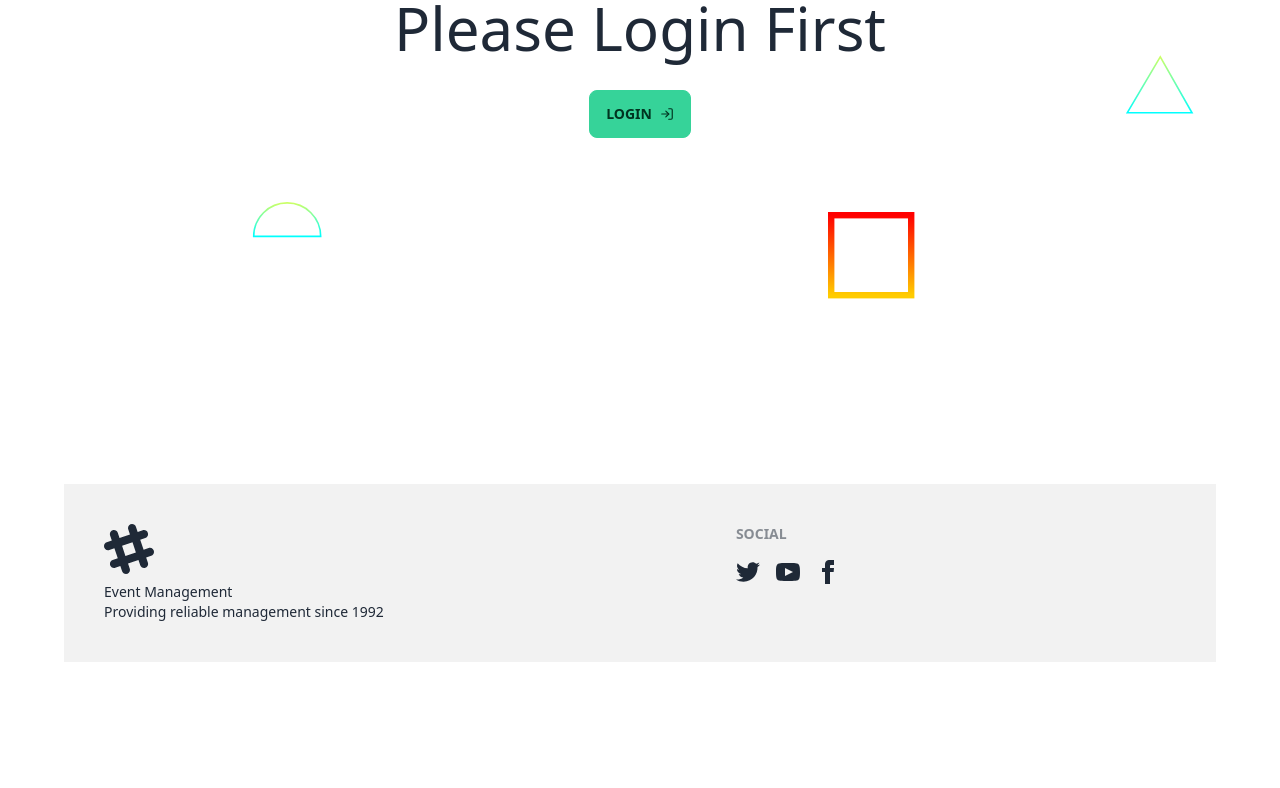
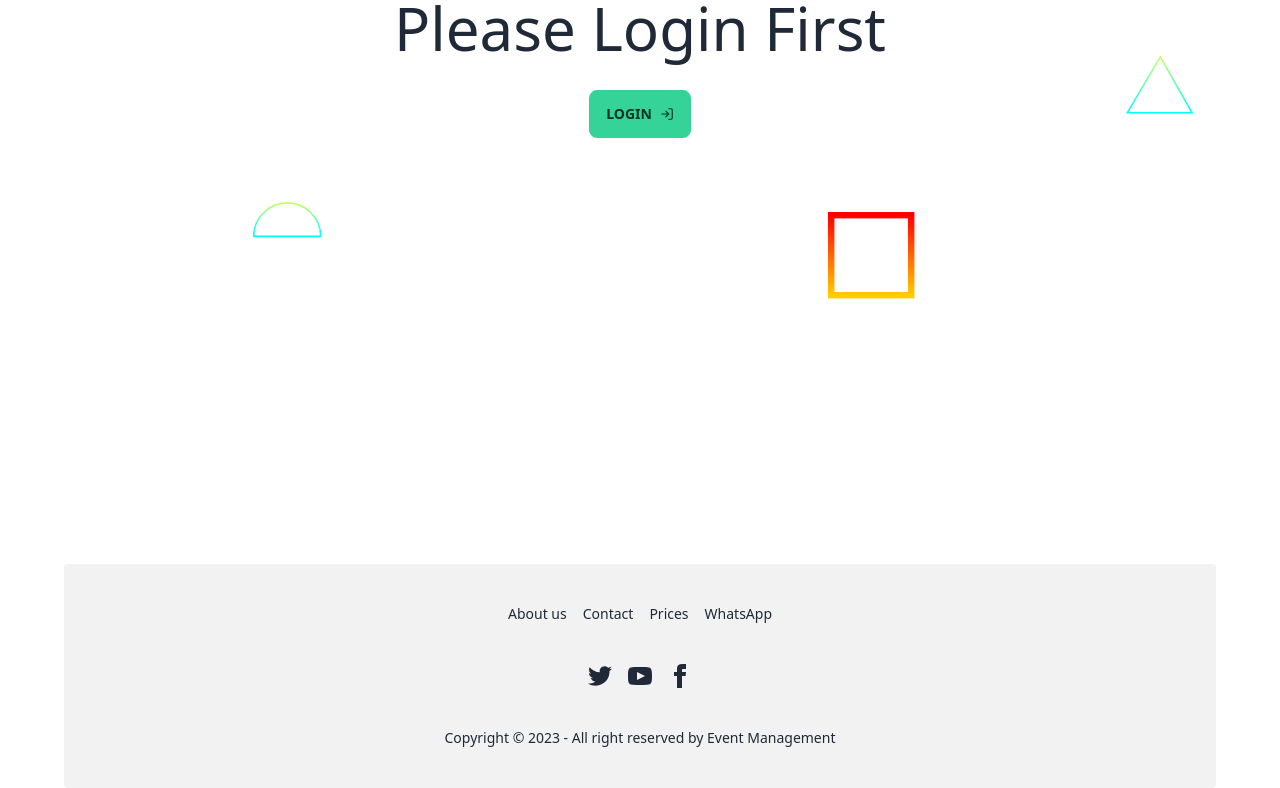
Before and after one commit to sadmanryanriad/Assignement-9-ph, a React (Vite) app: page /cart in a window 1280 px wide. Shown: the part 392-1180 px from the top of the page. Before the commit the page ends 1054 px from the top, so only its background shows below. Built offline with nearby package versions, Linux system fonts and the light colour scheme; no server answers.

Commit message:
cart section added [extra h-screen was creating conflict from Cart.jsx]

```diff
--- a/src/Layout/Root.jsx
+++ b/src/Layout/Root.jsx
@@ -11,12 +11,12 @@ const Root = () => {
         src="/scattered-forcefields.svg"
         alt=""
       />
-      <div className="max-w-6xl mx-auto relative z-10">
-        <div className="min-h-screen">
-          <Navbar />
-          <Outlet />
+      <div className="max-w-6xl mx-auto relative">
+        <Navbar />
+        <Outlet />
+        <div className="mt-20">
+        <Footer />
         </div>
-        <Footer />
       </div>
       <Toaster />
     </div>
--- a/src/components/Footer/Footer.jsx
+++ b/src/components/Footer/Footer.jsx
@@ -1,65 +1,23 @@
 const Footer = () => {
   return (
-    <div className="flex-col justify-end">
-      <footer className="footer p-10 bg-base-200 text-base-content">
-        <aside>
-          <svg
-            width="50"
-            height="50"
-            viewBox="0 0 24 24"
-            xmlns="http://www.w3.org/2000/svg"
-            fillRule="evenodd"
-            clipRule="evenodd"
-            className="fill-current"
-          >
-            <path d="M22.672 15.226l-2.432.811.841 2.515c.33 1.019-.209 2.127-1.23 2.456-1.15.325-2.148-.321-2.463-1.226l-.84-2.518-5.013 1.677.84 2.517c.391 1.203-.434 2.542-1.831 2.542-.88 0-1.601-.564-1.86-1.314l-.842-2.516-2.431.809c-1.135.328-2.145-.317-2.463-1.229-.329-1.018.211-2.127 1.231-2.456l2.432-.809-1.621-4.823-2.432.808c-1.355.384-2.558-.59-2.558-1.839 0-.817.509-1.582 1.327-1.846l2.433-.809-.842-2.515c-.33-1.02.211-2.129 1.232-2.458 1.02-.329 2.13.209 2.461 1.229l.842 2.515 5.011-1.677-.839-2.517c-.403-1.238.484-2.553 1.843-2.553.819 0 1.585.509 1.85 1.326l.841 2.517 2.431-.81c1.02-.33 2.131.211 2.461 1.229.332 1.018-.21 2.126-1.23 2.456l-2.433.809 1.622 4.823 2.433-.809c1.242-.401 2.557.484 2.557 1.838 0 .819-.51 1.583-1.328 1.847m-8.992-6.428l-5.01 1.675 1.619 4.828 5.011-1.674-1.62-4.829z"></path>
-          </svg>
-          <p>
-            Event Management
-            <br />
-            Providing reliable management since 1992
-          </p>
-        </aside>
-        <nav>
-          <header className="footer-title">Social</header>
-          <div className="grid grid-flow-col gap-4">
-            <a>
-              <svg
-                xmlns="http://www.w3.org/2000/svg"
-                width="24"
-                height="24"
-                viewBox="0 0 24 24"
-                className="fill-current"
-              >
-                <path d="M24 4.557c-.883.392-1.832.656-2.828.775 1.017-.609 1.798-1.574 2.165-2.724-.951.564-2.005.974-3.127 1.195-.897-.957-2.178-1.555-3.594-1.555-3.179 0-5.515 2.966-4.797 6.045-4.091-.205-7.719-2.165-10.148-5.144-1.29 2.213-.669 5.108 1.523 6.574-.806-.026-1.566-.247-2.229-.616-.054 2.281 1.581 4.415 3.949 4.89-.693.188-1.452.232-2.224.084.626 1.956 2.444 3.379 4.6 3.419-2.07 1.623-4.678 2.348-7.29 2.04 2.179 1.397 4.768 2.212 7.548 2.212 9.142 0 14.307-7.721 13.995-14.646.962-.695 1.797-1.562 2.457-2.549z"></path>
-              </svg>
-            </a>
-            <a>
-              <svg
-                xmlns="http://www.w3.org/2000/svg"
-                width="24"
-                height="24"
-                viewBox="0 0 24 24"
-                className="fill-current"
-              >
-                <path d="M19.615 3.184c-3.604-.246-11.631-.245-15.23 0-3.897.266-4.356 2.62-4.385 8.816.029 6.185.484 8.549 4.385 8.816 3.6.245 11.626.246 15.23 0 3.897-.266 4.356-2.62 4.385-8.816-.029-6.185-.484-8.549-4.385-8.816zm-10.615 12.816v-8l8 3.993-8 4.007z"></path>
-              </svg>
-            </a>
-            <a>
-              <svg
-                xmlns="http://www.w3.org/2000/svg"
-                width="24"
-                height="24"
-                viewBox="0 0 24 24"
-                className="fill-current"
-              >
-                <path d="M9 8h-3v4h3v12h5v-12h3.642l.358-4h-4v-1.667c0-.955.192-1.333 1.115-1.333h2.885v-5h-3.808c-3.596 0-5.192 1.583-5.192 4.615v3.385z"></path>
-              </svg>
-            </a>
-          </div>
-        </nav>
-      </footer>
+<footer className="footer footer-center p-10 bg-base-200 text-base-content rounded">
+  <nav className="grid grid-flow-col gap-4">
+    <a className="link link-hover">About us</a>
+    <a className="link link-hover">Contact</a>
+    <a className="link link-hover">Prices</a>
+    <a className="link link-hover">WhatsApp</a>
+  </nav>
+  <nav>
+    <div className="grid grid-flow-col gap-4">
+      <a><svg xmlns="http://www.w3.org/2000/svg" width="24" height="24" viewBox="0 0 24 24" className="fill-current"><path d="M24 4.557c-.883.392-1.832.656-2.828.775 1.017-.609 1.798-1.574 2.165-2.724-.951.564-2.005.974-3.127 1.195-.897-.957-2.178-1.555-3.594-1.555-3.179 0-5.515 2.966-4.797 6.045-4.091-.205-7.719-2.165-10.148-5.144-1.29 2.213-.669 5.108 1.523 6.574-.806-.026-1.566-.247-2.229-.616-.054 2.281 1.581 4.415 3.949 4.89-.693.188-1.452.232-2.224.084.626 1.956 2.444 3.379 4.6 3.419-2.07 1.623-4.678 2.348-7.29 2.04 2.179 1.397 4.768 2.212 7.548 2.212 9.142 0 14.307-7.721 13.995-14.646.962-.695 1.797-1.562 2.457-2.549z"></path></svg></a>
+      <a><svg xmlns="http://www.w3.org/2000/svg" width="24" height="24" viewBox="0 0 24 24" className="fill-current"><path d="M19.615 3.184c-3.604-.246-11.631-.245-15.23 0-3.897.266-4.356 2.62-4.385 8.816.029 6.185.484 8.549 4.385 8.816 3.6.245 11.626.246 15.23 0 3.897-.266 4.356-2.62 4.385-8.816-.029-6.185-.484-8.549-4.385-8.816zm-10.615 12.816v-8l8 3.993-8 4.007z"></path></svg></a>
+      <a><svg xmlns="http://www.w3.org/2000/svg" width="24" height="24" viewBox="0 0 24 24" className="fill-current"><path d="M9 8h-3v4h3v12h5v-12h3.642l.358-4h-4v-1.667c0-.955.192-1.333 1.115-1.333h2.885v-5h-3.808c-3.596 0-5.192 1.583-5.192 4.615v3.385z"></path></svg></a>
     </div>
+  </nav>
+  <aside>
+    <p>Copyright © 2023 - All right reserved by Event Management</p>
+  </aside>
+</footer>
   );
 };
 
--- a/src/components/Pages/Cart/Cart.jsx
+++ b/src/components/Pages/Cart/Cart.jsx
@@ -1,9 +1,37 @@
+import CartProduct from "./CartProduct";
 
 const Cart = () => {
     return (
-        <div>
-            this is cart
+  <div className="pt-10">
+    <div className="mx-auto max-w-5xl justify-center px-6 md:flex md:space-x-6 xl:px-0">
+      <div className="rounded-lg md:w-2/3">
+        <CartProduct></CartProduct>
+        <CartProduct></CartProduct>
+        <CartProduct></CartProduct>
+
+      </div>
+      {/* <!-- Sub total --> */}
+      <div className="mt-6 h-full rounded-lg border bg-white p-6 shadow-md md:mt-0 md:w-1/3">
+        <div className="mb-2 flex justify-between">
+          <p className="text-gray-700">Subtotal</p>
+          <p className="text-gray-700">$129.99</p>
         </div>
+        <div className="flex justify-between">
+          <p className="text-gray-700">Shipping</p>
+          <p className="text-gray-700">$4.99</p>
+        </div>
+        <hr className="my-4" />
+        <div className="flex justify-between">
+          <p className="text-lg font-bold">Total</p>
+          <div className="">
+            <p className="mb-1 text-lg font-bold">$134.98 USD</p>
+            <p className="text-sm text-gray-700">including VAT</p>
+          </div>
+        </div>
+        <button className="mt-6 w-full rounded-md bg-blue-500 py-1.5 font-medium text-blue-50 hover:bg-blue-600">Check out</button>
+      </div>
+    </div>
+  </div>
     );
 };
 
--- /dev/null
+++ b/src/components/Pages/Cart/CartProduct.jsx
@@ -0,0 +1,58 @@
+const CartProduct = () => {
+  return (
+    <div>
+      <div className="justify-between mb-6 rounded-lg bg-white p-6 shadow-md sm:flex sm:justify-start">
+        <img
+          src="https://images.unsplash.com/photo-1587563871167-1ee9c731aefb?ixlib=rb-4.0.3&ixid=MnwxMjA3fDB8MHxwaG90by1wYWdlfHx8fGVufDB8fHx8&auto=format&fit=crop&w=1131&q=80"
+          alt="product-image"
+          className="w-full rounded-lg sm:w-40"
+        />
+        <div className="sm:ml-4 sm:flex sm:w-full sm:justify-between">
+          <div className="mt-5 sm:mt-0">
+            <h2 className="text-lg font-bold text-gray-900">
+              Nike Air Max 2019
+            </h2>
+            <p className="mt-1 text-xs text-gray-700">36EU - 4US</p>
+          </div>
+          <div className="mt-4 flex justify-between im sm:space-y-6 sm:mt-0 sm:block sm:space-x-6">
+            <div className="flex items-center border-gray-100">
+              <span className="cursor-pointer rounded-l bg-gray-100 py-1 px-3.5 duration-100 hover:bg-blue-500 hover:text-blue-50">
+                {" "}
+                -{" "}
+              </span>
+              <input
+                className="h-8 w-8 border bg-white text-center text-xs outline-none"
+                type="number"
+                value="2"
+                min="1"
+              />
+              <span className="cursor-pointer rounded-r bg-gray-100 py-1 px-3 duration-100 hover:bg-blue-500 hover:text-blue-50">
+                {" "}
+                +{" "}
+              </span>
+            </div>
+            <div className="flex items-center space-x-4">
+              <p className="text-sm">259.000 ₭</p>
+              <svg
+                xmlns="http://www.w3.org/2000/svg"
+                fill="none"
+                viewBox="0 0 24 24"
+                strokeWidth="1.5"
+                stroke="currentColor"
+                className="h-5 w-5 cursor-pointer duration-150 hover:text-red-500"
+              >
+                <path
+                  strokeLinecap="round"
+                  strokeLinejoin="round"
+                  d="M6 18L18 6M6 6l12 12"
+                />
+              </svg>
+            </div>
+          </div>
+        </div>
+      </div>
+    </div>
+  );
+};
+
+export default CartProduct;
--- a/src/components/ServiceDetail/ServiceDetail.jsx
+++ b/src/components/ServiceDetail/ServiceDetail.jsx
@@ -8,6 +8,10 @@ const ServiceDetail = () => {
   const data = useLoaderData();
   const singleData = data.find((element) => element.id == id);
   const { title, description, image, price } = singleData;
+
+  const handleButton = ()=>{
+    console.log('button clicked');
+  }
 
   useEffect(()=>{
     Aos.init();
@@ -20,9 +24,12 @@ const ServiceDetail = () => {
           <img className="w-2/3 mx-auto rounded-lg" src={image} alt="" />
         </div >
         <div className="mx-auto border bg-base-300 rounded-lg my-6" data-aos="zoom-in-up" data-aos-duration="1000">
-        <h1 className="text-4xl font-semibold mt-12 mb-6 text-center">{title}</h1>
-        <h1 className="text-xl font-semibold mt-12 mb-6 text-center text-red-500">Price: {price}</h1>
-        <p className="text-base mb-28 text-center">{description}</p>
+        <h1 className="text-4xl font-semibold mt-12 mb-6 text-center text-orange-600">{title}</h1>
+        <h1 className="text-xl font-semibold mt-12 mb-6 text-center text-green-600">Price: {price}</h1>
+        <div className="text-center">
+              <button onClick={handleButton} className="btn btn-success mb-5">Add to Cart</button>
+          </div>
+        <p className="text-base mb-28 text-center text-orange-700">{description}</p>
         </div>
       </div>
     </div>
```
